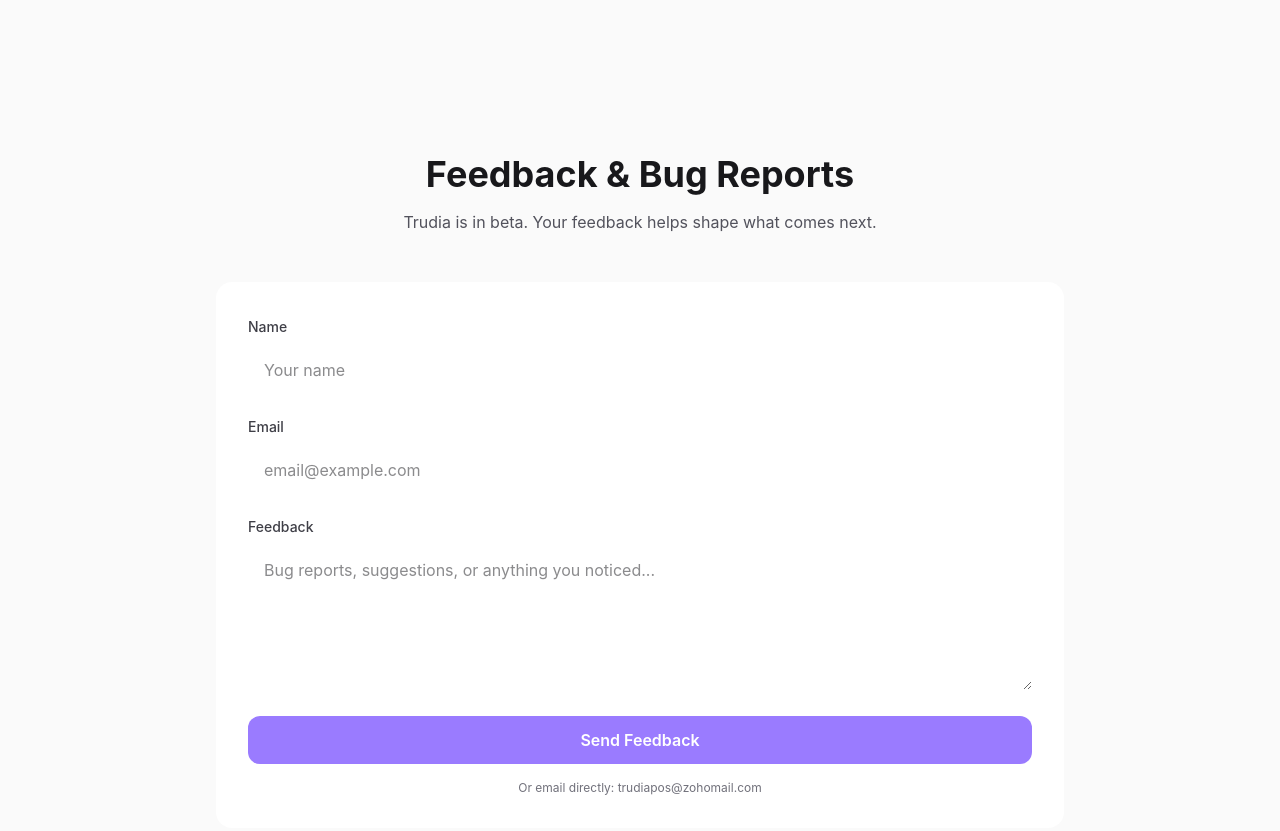
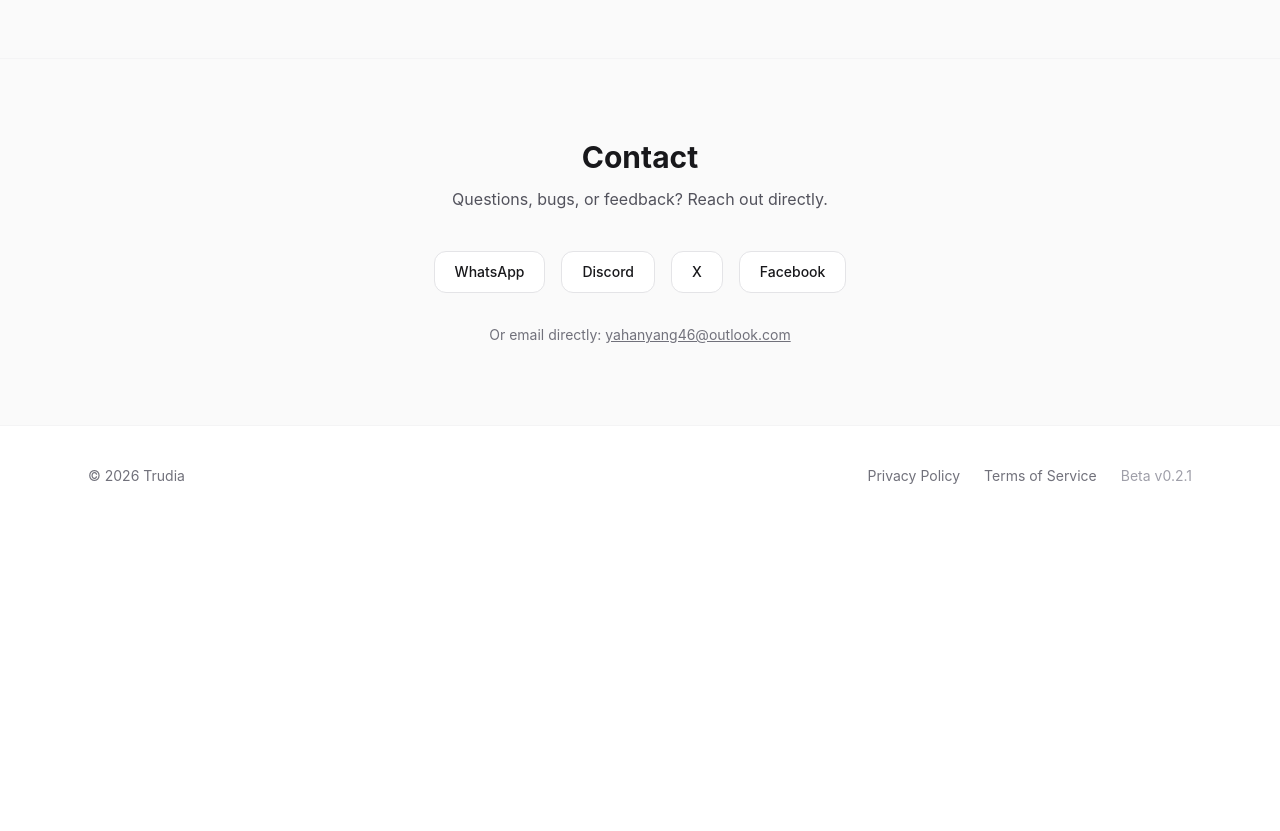
Before and after one commit to yh-yahan/trudia-pos, a website: page index.html in a window 1280 px wide. Shown: the part 4280-5111 px from the top of the page. After the commit the page ends 4806 px from the top, so only its background shows below. Drawn offline with nearby package versions, Linux system fonts and the light colour scheme.

Commit message:
update contacts section

```diff
--- a/index.html
+++ b/index.html
@@ -17,58 +17,6 @@
     <title>Trudia | Restaurant POS</title>
 
     <link href="./css/output.css" rel="stylesheet">
-
-<script src="https://cdn.jsdelivr.net/npm/@emailjs/browser@4/dist/email.min.js"></script>
-<script>
-  (function () {
-    emailjs.init("NjjKkYMcvSQP-UxZr");
-  })();
-</script>
-
-<script>
-document.addEventListener("DOMContentLoaded", function () {
-  emailjs.init("NjjKkYMcvSQP-UxZr");
-
-  const form = document.getElementById("feedback-form");
-  const status = document.getElementById("form-status");
-
-  form.addEventListener("submit", function (e) {
-    e.preventDefault();
-
-    const submitBtn = form.querySelector("button");
-
-    submitBtn.disabled = true;
-    submitBtn.innerText = "Sending...";
-
-    status.classList.remove("hidden");
-    status.className = "text-sm text-center text-zinc-500";
-    status.innerText = "Sending feedback...";
-
-    emailjs.sendForm(
-      "service_d9hsskr",
-      "template_tpazd77",
-      form
-    )
-    .then(() => {
-      status.className = "text-sm text-center text-green-600";
-      status.innerText = "Thanks! Feedback sent successfully.";
-      form.reset();
-    })
-    .catch(() => {
-      status.className = "text-sm text-center text-red-500";
-      status.innerText = "Something went wrong. Please try again.";
-    })
-    .finally(() => {
-      submitBtn.disabled = false;
-      submitBtn.innerText = "Send Feedback";
-
-      setTimeout(() => {
-        status.classList.add("hidden");
-      }, 4000);
-    });
-  });
-});
-</script>
 
     <style>
         :root {
@@ -343,77 +291,47 @@
 
 </section>
 
-<section class="py-24 bg-zinc-50">
+<section class="py-20 bg-zinc-50 border-t border-zinc-100">
+    <div class="max-w-3xl mx-auto px-6 text-center">
 
-    <div class="max-w-4xl mx-auto px-6">
+        <h2 class="text-3xl font-bold">
+            Contact
+        </h2>
+        <p class="mt-3 text-zinc-600">
+            Questions, bugs, or feedback? Reach out directly.
+        </p>
 
-        <div class="text-center">
-            <h2 class="text-4xl font-bold">
-                Feedback & Bug Reports
-            </h2>
+        <div class="mt-10 flex flex-wrap justify-center gap-4">
+            <a href="https://wa.me/601160924115"
+               target="_blank"
+               class="inline-flex items-center gap-2 px-5 py-2.5 rounded-xl bg-white border border-zinc-200 text-sm font-medium hover:bg-zinc-50 transition">
+                WhatsApp
+            </a>
 
-            <p class="mt-4 text-zinc-600">
-                Trudia is in beta. Your feedback helps shape what comes next.
-            </p>
-        </div>
+            <a href="https://discord.com/users/1198550988886380557"
+               target="_blank"
+               class="inline-flex items-center gap-2 px-5 py-2.5 rounded-xl bg-white border border-zinc-200 text-sm font-medium hover:bg-zinc-50 transition">
+                Discord
+            </a>
 
-        <div class="mt-12 bg-white rounded-2xl p-8">
+            <a href="https://x.com/yh_yahan"
+               target="_blank"
+               class="inline-flex items-center gap-2 px-5 py-2.5 rounded-xl bg-white border border-zinc-200 text-sm font-medium hover:bg-zinc-50 transition">
+                X
+            </a>
 
-            <form id="feedback-form" class="space-y-5">
-
-                <div>
-                    <label class="text-sm font-medium text-zinc-700">Name</label>
-                    <input
-                        type="text"
-                        name="name"
-                        required
-                        class="w-full mt-2 px-4 py-3 rounded-xl focus:outline-none focus:ring-2 focus:ring-violet-300"
-                        placeholder="Your name"
-                    >
-                </div>
-
-                <div>
-                    <label class="text-sm font-medium text-zinc-700">Email</label>
-                    <input
-                        type="email"
-                        required
-                        name="email"
-                        class="w-full mt-2 px-4 py-3 rounded-xl focus:outline-none focus:ring-2 focus:ring-violet-300"
-                        placeholder="email@example.com"
-                    >
-                </div>
-
-                <div>
-                    <label class="text-sm font-medium text-zinc-700">Feedback</label>
-                    <textarea
-                        rows="5"
-                        required
-                        name="message"
-                        class="w-full mt-2 px-4 py-3 rounded-xl focus:outline-none focus:ring-2 focus:ring-violet-300"
-                        placeholder="Bug reports, suggestions, or anything you noticed..."
-                    ></textarea>
-                </div>
-
-                <p id="form-status" class="text-sm text-center hidden"></p>
-
-                <button
-                    type="submit"
-                    class="w-full py-3 rounded-xl text-white font-semibold"
-                    style="background:#9a7bff;"
-                >
-                    Send Feedback
-                </button>
-
-            </form>
-
-            <p class="text-xs text-zinc-500 mt-4 text-center">
-                Or email directly: trudiapos@zohomail.com
-            </p>
+            <a href="https://www.facebook.com/people/Trudia-POS/61590492714748/"
+               target="_blank"
+               class="inline-flex items-center gap-2 px-5 py-2.5 rounded-xl bg-white border border-zinc-200 text-sm font-medium hover:bg-zinc-50 transition">
+                Facebook
+            </a>
 
         </div>
 
+        <p class="mt-8 text-sm text-zinc-500">
+            Or email directly: <a href="mailto:yahanyang46@outlook.com" class="underline hover:text-zinc-800">yahanyang46@outlook.com</a>
+        </p>
     </div>
-
 </section>
 
 <footer class="py-10 border-t border-zinc-100">
```
Lines whose indentation alone changed are shown as unchanged.
